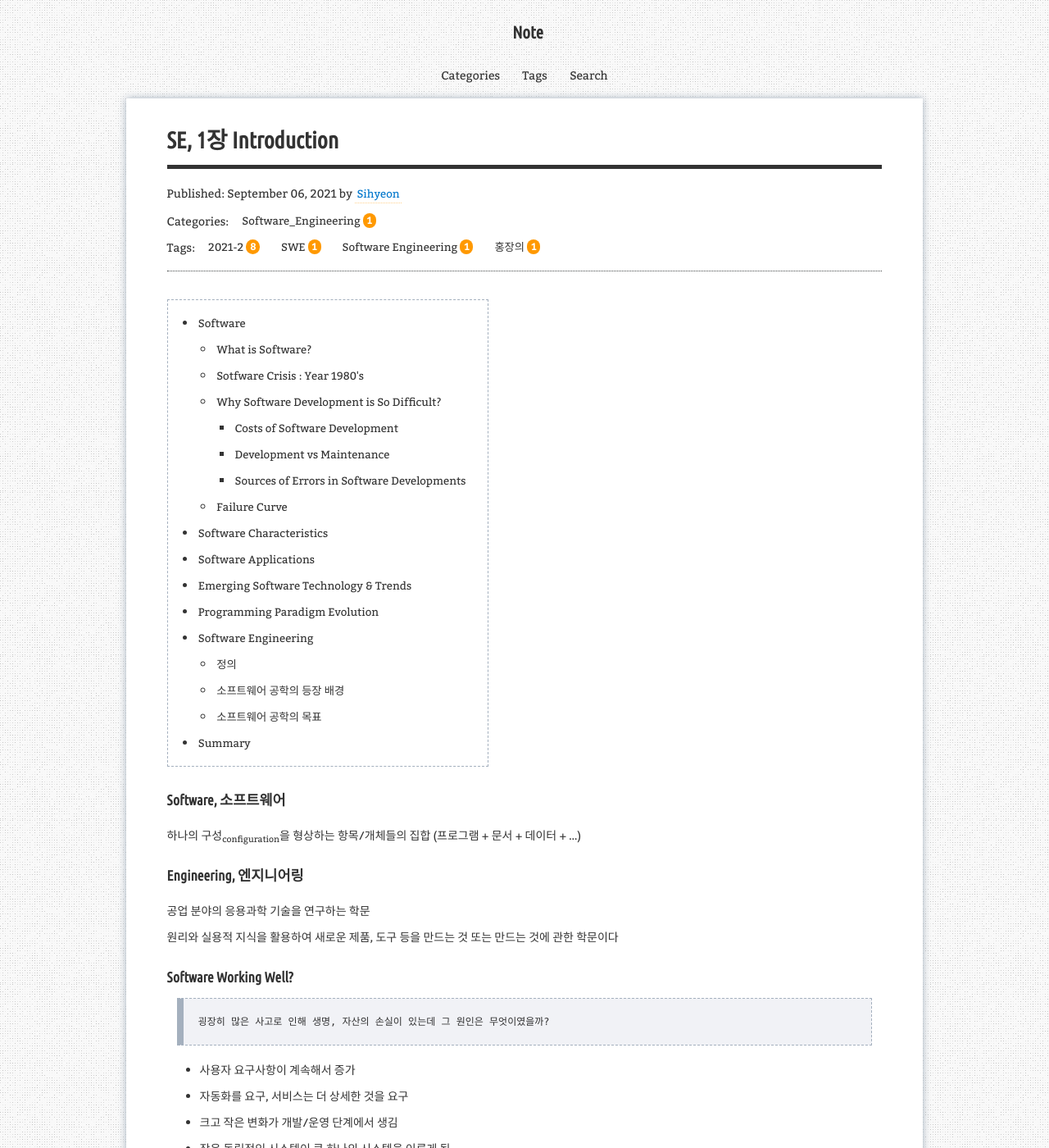
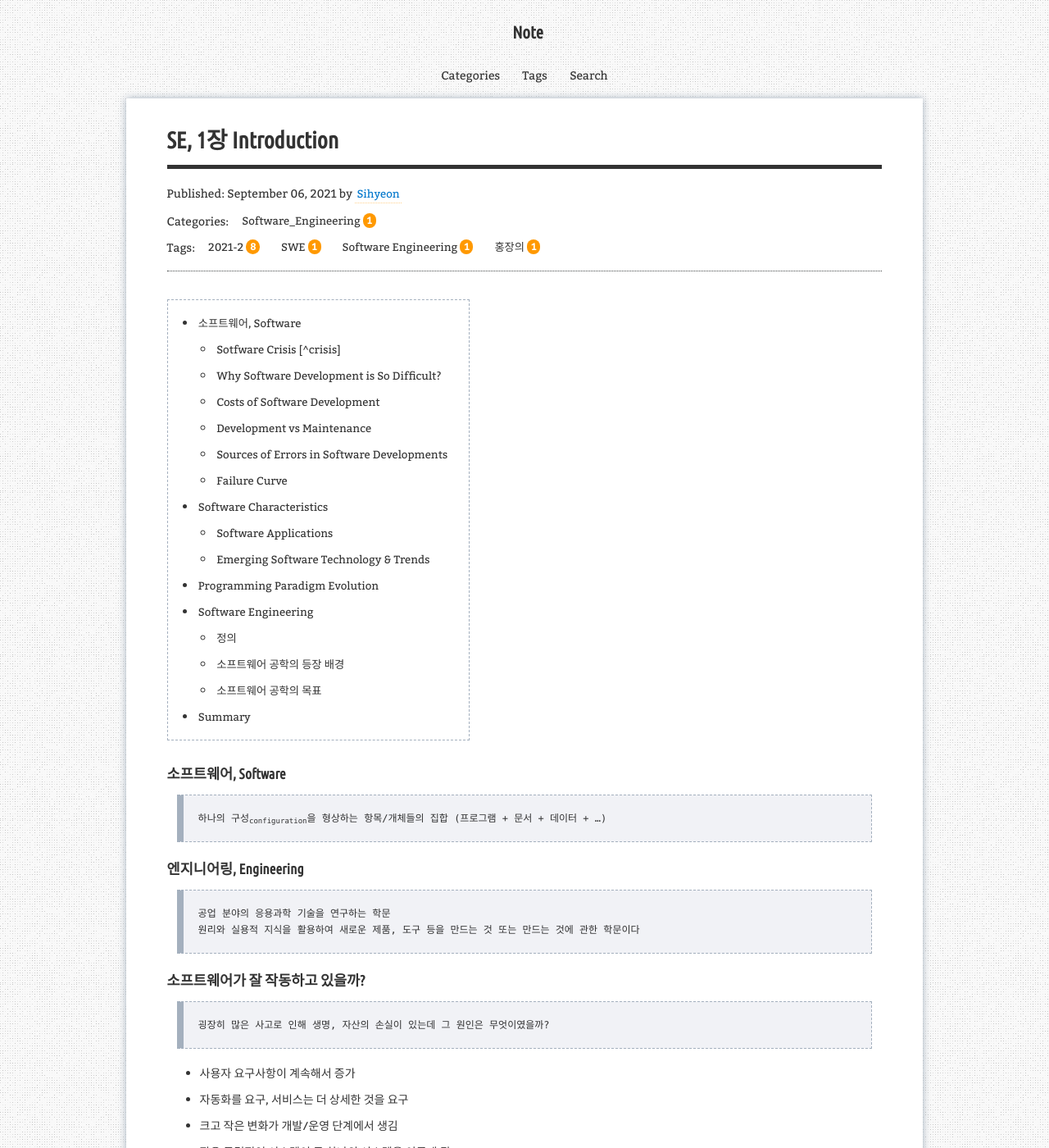
Before and after one commit to aristohyun/aristohyun.github.io, a Jekyll site: the page built from _posts/2021-09-06-SE_01.md, in a window 1280 px wide and 1400 px high. Shown: the whole window at 82% size. Built offline with Jekyll 4.4.1, drawn with Linux system fonts in a browser that asks for light colours; formulas are drawn with MathJax 3; comment, search, counter and statistics services are not loaded; some of the changed text lies outside the part shown.

Commit message:
Update 2021-09-06-SE_01.md

```diff
--- a/_posts/2021-09-06-SE_01.md
+++ b/_posts/2021-09-06-SE_01.md
@@ -12,54 +12,53 @@ redirect_from:
 * Kramdown table of contents
 {:toc .toc}
 
-#### Software, 소프트웨어
+#### 소프트웨어, Software
 
-하나의 구성<sub>configuration</sub>을 형상하는 항목/개체들의 집합 (프로그램 + 문서 + 데이터 + ...)
+> 하나의 구성<sub>configuration</sub>을 형상하는 항목/개체들의 집합 (프로그램 + 문서 + 데이터 + ...)
 
-#### Engineering, 엔지니어링
+#### 엔지니어링, Engineering
 
-공업 분야의 응용과학 기술을 연구하는 학문
-원리와 실용적 지식을 활용하여 새로운 제품, 도구 등을 만드는 것 또는 만드는 것에 관한 학문이다
+> 공업 분야의 응용과학 기술을 연구하는 학문
+> 원리와 실용적 지식을 활용하여 새로운 제품, 도구 등을 만드는 것 또는 만드는 것에 관한 학문이다
 
-#### Software Working Well?
+#### 소프트웨어가 잘 작동하고 있을까?
 
 > 굉장히 많은 사고로 인해 생명, 자산의 손실이 있는데 그 원인은 무엇이였을까?
 
 - 사용자 요구사항이 계속해서 증가
-
 - 자동화를 요구, 서비스는 더 상세한 것을 요구
-
 - 크고 작은 변화가 개발/운영 단계에서 생김
-
 - 작은 독립적인 시스템이 큰 하나의 시스템을 이루게 됨
 
--> 소프트웨어 개발자들이 이런 모든 이슈를 다룰 수는 없음
+$\rightarrow$ 소프트웨어 개발자들이 이런 모든 이슈를 다룰 수는 없음
 
 
-#### Why Software So Important
+#### 왜 소프트웨어가 중요할까
 
 > 시간이 지남에 따라 사회적 변화율이 변화하는데,
 > 비즈니스의 변화율과, 소프트웨어 변화율 간에 갭이 생김
 > 결국 소프트웨어가 비즈니스 전략을 커버하지 못하게 됨
 
-만약 소프트웨어가 비즈니스보다 더 빠르게 개발하개 된다면?
+##### 만약 소프트웨어가 비즈니스보다 더 빠르게 개발하개 된다면?
 
 ![image](https://user-images.githubusercontent.com/32366711/133084440-56d1ffae-e18e-433c-99f8-544a602e415a.png)
 
 --------------------------
 
 
-# Software
-
-## What is Software?
+# 소프트웨어, Software
 
 > 프로그램 : 실행 가능한 명령어들의 집합
 > 소프트웨어 : 하나의 구성<sub>configuration</sub>을 형상하는 항목/개체들의 집합 (프로그램 + 문서 + 데이터 + ...)
 
-## Sotfware Crisis : Year 1980's [^crisis]
+## Sotfware Crisis [^crisis]
 
 > 소프트웨어가 개발되어서 제때 배포된 것은 15% 뿐
 > 나머지는 배포되었지만 사용 X, 굉장히 많은 수정을 거치거나, 배포 X 등등
+
+![image](https://user-images.githubusercontent.com/32366711/133085407-3269cf8d-39ff-47fa-bdba-db8d28527001.png)
+![image](https://user-images.githubusercontent.com/32366711/133085460-5d3027e6-bc82-405e-ab6f-554b522920b3.png)
+![image](https://user-images.githubusercontent.com/32366711/133085488-2359faf6-52eb-4f8e-8d90-2ccae656216f.png)
 
 ## Why Software Development is So Difficult?
 
@@ -81,8 +80,9 @@ redirect_from:
 - 소프트웨어 개발은 Manufactory 할 수 없음
 
 #### Project Characteristics
+- 각각의 프로젝트간의 특성은 차이가 있음
+
 #### Characteristics of personnel
-- 각각의 프로젝트간의 특성은 차이가 있음
 - 각 개인의 특성 또한 차이가 있음
 
 #### Management issues
@@ -92,15 +92,15 @@ redirect_from:
 - 새로운 기술의 개발이됨
 - 시간에 따른 기술의 발전이 너무 빠름
 
-### Costs of Software Development
+## Costs of Software Development
 
 ![image](https://user-images.githubusercontent.com/32366711/133087166-3c407cc0-aa96-4dcc-98b6-684831798c04.png)
 
-### Development vs Maintenance
+## Development vs Maintenance
 
 ![image](https://user-images.githubusercontent.com/32366711/133087221-676dcca7-e660-42f2-937a-fa8c29b413c5.png)
 
-### Sources of Errors in Software Developments
+## Sources of Errors in Software Developments
 
 > 문서가 없거나, 문서와 코드가 안맞으면 에러가 생길 경우가 높음
 
@@ -130,7 +130,7 @@ redirect_from:
 > 대부분의 소프트웨어는 고객 요구사항에 맞게 맞춤 제작됨 (custom built)[^Characteristics2]
 
 
-# Software Applications
+## Software Applications
 
 - System software
 - Real-time software
@@ -140,7 +140,7 @@ redirect_from:
 - AI software (Artificial Intelligence)
 - Web-based software (Web Applications)
 
-# Emerging Software Technology & Trends
+## Emerging Software Technology & Trends
 
 - Service-Oriented Architecture
 - SaaS, Software as a Service
@@ -156,7 +156,7 @@ redirect_from:
 
 # Programming Paradigm Evolution
 
-프로그래밍은 어떻게 변화하였는가
+#### 프로그래밍은 어떻게 변화하였는가
 
 - Assembly
 
@@ -180,8 +180,8 @@ redirect_from:
 
 # Software Engineering
 
-Q. 왜 소프트웨어 공학이 생겨났는가?
-A. 예산이 얼마가 들고, 시간이 얼마나 드는지 소프트웨어는 예측이 어렵기 때문
+> Q. 왜 소프트웨어 공학이 생겨났는가?
+> A. 예산이 얼마가 들고, 시간이 얼마나 드는지 소프트웨어는 예측이 어렵기 때문
 
 ## 정의
 
@@ -204,11 +204,8 @@ A. 예산이 얼마가 들고, 시간이 얼마나 드는지 소프트웨어는
 ## 소프트웨어 공학의 목표
 
 1. 예산 범위 내에서 사용자의 요구를 충족하는 양질의 소프트웨어 생산
-
 2. 소프트웨어의 품질 및 생산성 향상
-
 3. 시스템 및 제품의 품질 및 생산성 향상
-
 4. 비즈니스 성과 개선
 
 
```
Also changed, not shown: other parts of _posts/2021-09-06-SE_01.md (+6 -7 lines).
